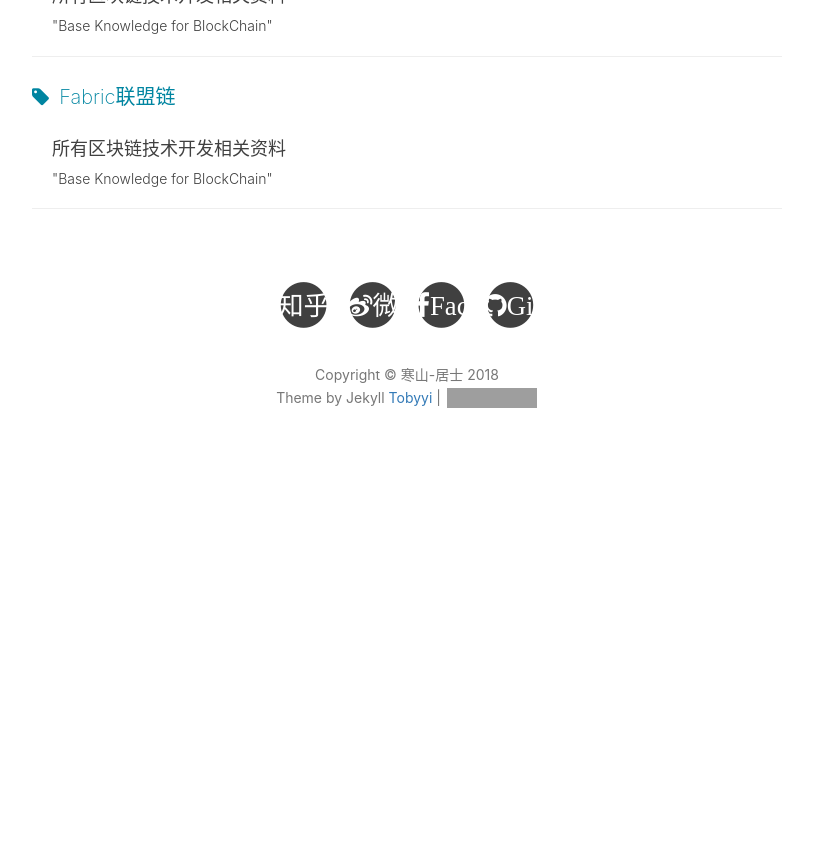
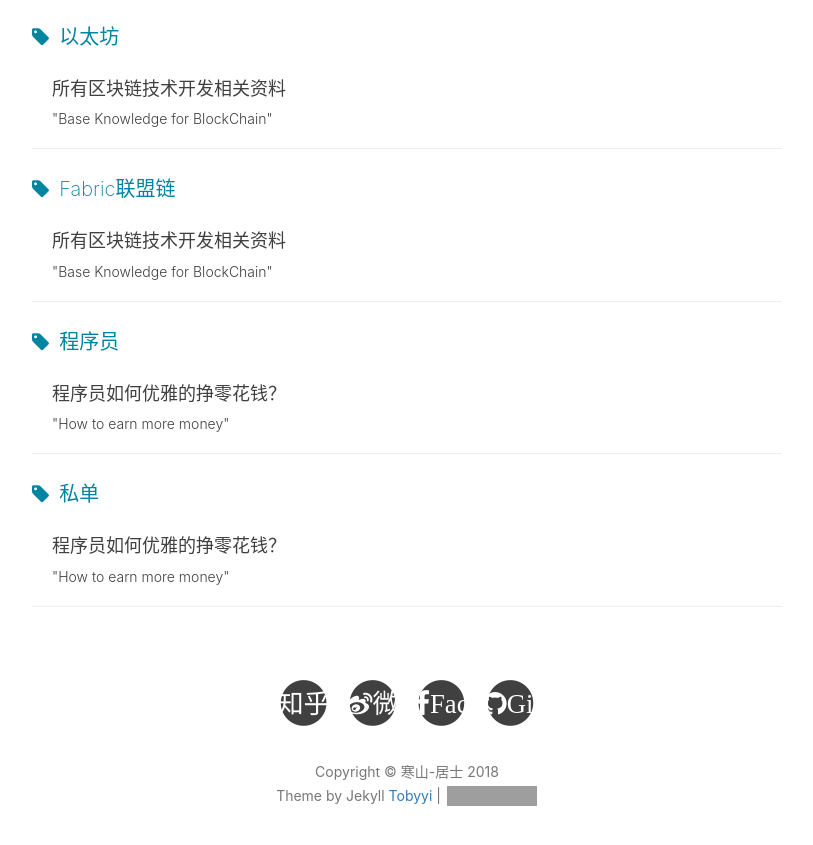
Before and after one commit to toby20130333/toby20130333.github.io, a Jekyll site: the page built from tags.html, in a window 1280 px wide and 900 px high, scrolled down 10547 px. Shown: the top 845 px of the window, without its empty margins (233-1046 px from the left). Built offline with Jekyll 4.4.1, drawn with Linux system fonts in a browser that asks for light colours; nearby versions of some CDN libraries; comment, search, counter and statistics services are not loaded; before the commit the page ends 11049 px from its top, so only the background shows below that; some of the changed text lies outside the part shown; grey boxes are pictures that could not be loaded.

Commit message:
modified

```diff
--- a/_posts/2018-03-30-makemomey.markdown
+++ b/_posts/2018-03-30-makemomey.markdown
@@ -1,3 +1,17 @@
+---
+layout:     post
+title:      "程序员如何优雅的挣零花钱？"
+subtitle:   " \"How to earn more money\""
+date:       2018-03-30
+author:     "Tobyyi"
+header-img: "http://qtddui.b0.upaiyun.com/gitdir/bc.jpeg"
+catalog:    true
+tags:
+    - 程序员
+    - 私单
+    - C++
+---
+
 # 程序员如何优雅的挣零花钱？
 
 [2016/08/06更新版]
```
Also changed, not shown: other parts of _posts/2018-03-30-makemomey.markdown (+1 -1 lines).
